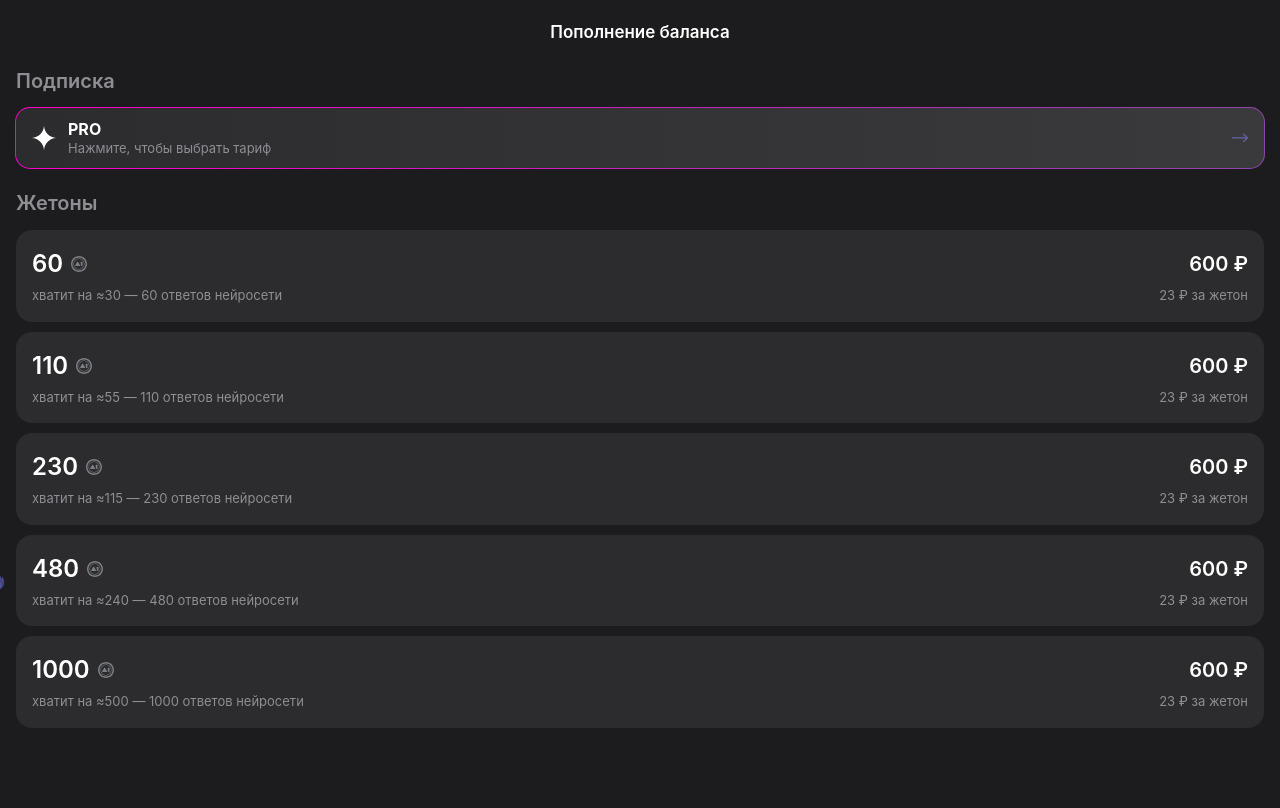
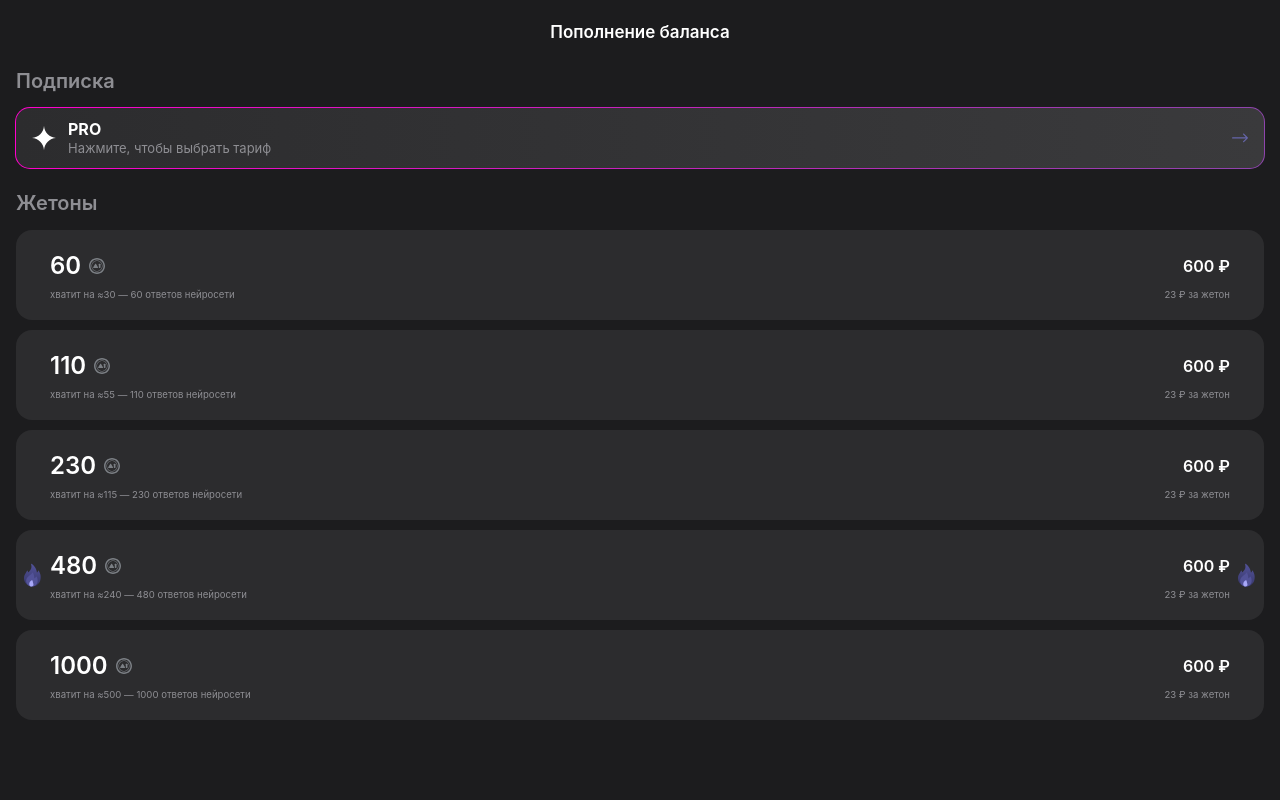
Before and after one commit to amchos/neuro-bot-vite-vue, a Vue app: page /#/add-balance in a window 1280 px wide. Built offline with nearby package versions, Linux system fonts and the light colour scheme.

Commit message:
addBalanceFire

```diff
--- a/src/views/AddBalanceView.vue
+++ b/src/views/AddBalanceView.vue
@@ -93,7 +93,9 @@ const handleBuy = () => {
           :class="{ 'selected': selectedPackage?.id === pkg.id }"
           @click="selectPackage(pkg)"
         >
-          <img v-if="pkg.icon === 'fire'" :src="fireIcon" alt="Popular" class="fire-badge" />
+          <div class="icon-placeholder">
+            <img v-if="pkg.icon === 'fire'" :src="fireIcon" alt="Popular" class="fire-icon-img" />
+          </div>
 
           <div class="card-content-wrapper">
             <div class="top-row">
@@ -110,6 +112,9 @@ const handleBuy = () => {
               <div class="token-desc">{{ pkg.description }}</div>
               <div class="token-price-per">{{ pkg.pricePerToken }} ₽ за жетон</div>
             </div>
+          </div>
+          <div class="icon-placeholder">
+            <img v-if="pkg.icon === 'fire'" :src="fireIcon" alt="Popular" class="fire-icon-img" />
           </div>
         </div>
       </div>
@@ -178,9 +183,12 @@ const handleBuy = () => {
 }
 
 .token-card {
+  display: flex;
+  align-items: center;
+  height: 90px;
   background: #2c2c2e;
   border-radius: 16px;
-  padding: 16px;
+  padding: 11px 5px;
   cursor: pointer;
   transition: all 0.2s ease;
   position: relative;
@@ -191,14 +199,14 @@ const handleBuy = () => {
   border-color: #5e5ce6;
 }
 
-.fire-badge {
-  width: 20px;
-  height: 20px;
-  position: absolute;
-  top: 50%;
-  transform: translate(-100%, -50%);
-  z-index: 1;
-  left: -8px; /* Adjust based on padding */
+.icon-placeholder {
+  width: 25px;
+  height: 25px;
+}
+
+.fire-icon-img {
+    width: 100%;
+    height: 100%;
 }
 
 .card-content-wrapper {
@@ -206,6 +214,7 @@ const handleBuy = () => {
   flex-direction: column;
   gap: 4px;
   width: 100%;
+  padding: 0 5px;
 }
 
 .top-row {
@@ -229,7 +238,7 @@ const handleBuy = () => {
 }
 
 .token-amount {
-  font-size: 24px;
+  font-size: 1.5rem;
   font-weight: 600;
   color: white;
 }
@@ -241,7 +250,7 @@ const handleBuy = () => {
 }
 
 .token-desc {
-  font-size: 13px;
+  font-size: 0.6rem;
   color: #8E8E93;
   width: 60%;
 }
@@ -251,13 +260,13 @@ const handleBuy = () => {
 }
 
 .token-price {
-  font-size: 20px;
+  font-size: 1rem;
   font-weight: 600;
   color: white;
 }
 
 .token-price-per {
-  font-size: 13px;
+  font-size: 0.6rem;
   color: #8E8E93;
   text-align: right;
 }
@@ -284,7 +293,7 @@ const handleBuy = () => {
   color: white;
   border: none;
   border-radius: 14px;
-  font-size: 18px;
+  font-size: 1rem;
   font-weight: 600;
   cursor: pointer;
   box-shadow: 0 4px 12px rgba(88, 86, 214, 0.4);
```
